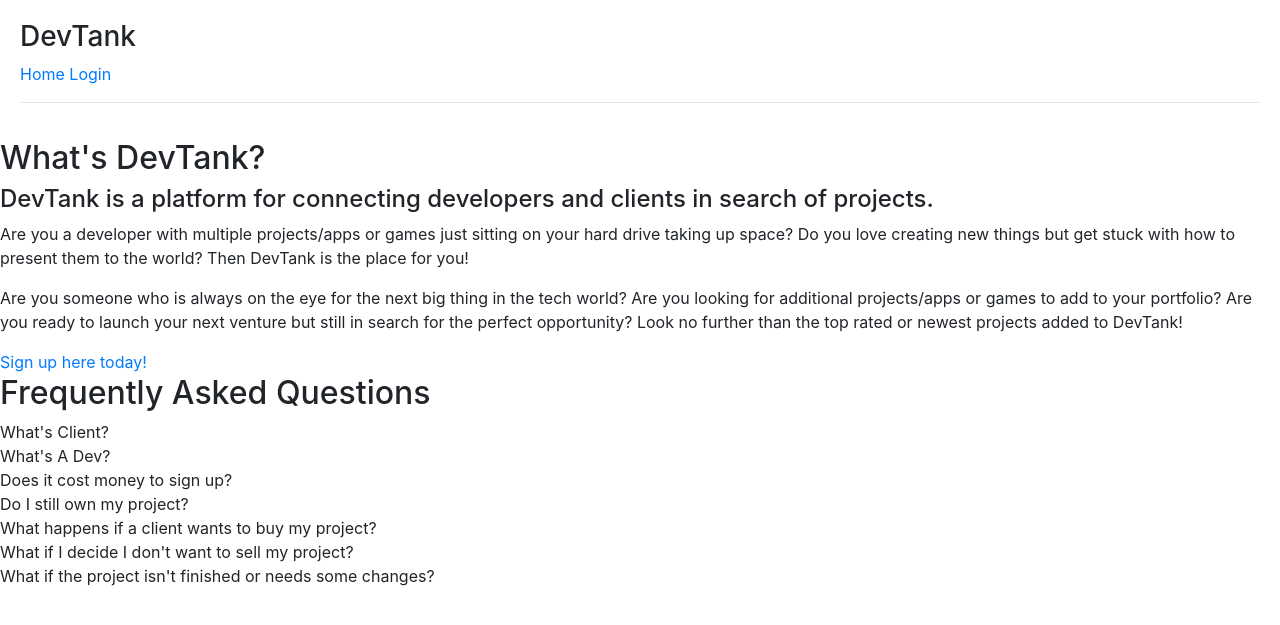
After one commit to dwaynelaforce/devtank, a Django app: page /about in a window 1280 px wide. The commit adds this page. Shown: the top 625 px of the page. Run offline with Django 3.2, Linux system fonts and the light colour scheme; some libraries are stand-ins or nearby versions.

Commit message:
GB Updates
I added an about, some additional placeholder hard coded content and have begun hashing out a rough messaging option.

```diff
--- a/main_app/static/css/style.css
+++ b/main_app/static/css/style.css
@@ -9,3 +9,21 @@ nav {
     justify-content: space-between;
     align-content: center;
 }
+
+.feature {
+    margin-left: 150px;
+}
+
+.feature h1{
+    display: inline-block;
+    vertical-align: middle;
+    padding: 20px;
+}
+
+.stories {
+    width: 600px;
+}
+
+.content {
+    display: flex;
+}
--- /dev/null
+++ b/main_app/templates/about.html
@@ -0,0 +1,47 @@
+<!DOCTYPE html>
+<html lang="en">
+
+<head>
+    {% load static %}
+    <meta charset="UTF-8">
+    <meta name="viewport" content="width=device-width, initial-scale=1.0">
+    <title>Profile Page</title>
+    <link rel="stylesheet" href="{% static 'css/style.css' %}">
+    <link rel="stylesheet" href="https://stackpath.bootstrapcdn.com/bootstrap/4.5.2/css/bootstrap.min.css"
+        integrity="sha384-JcKb8q3iqJ61gNV9KGb8thSsNjpSL0n8PARn9HuZOnIxN0hoP+VmmDGMN5t9UJ0Z" crossorigin="anonymous">
+</head>
+
+<body>
+    <nav>
+        <h3>DevTank</h3>
+        <div class="header">
+            <a href="/">Home</a>
+            <a href="/login_reg">Login</a>
+        </div>
+        <hr>
+    </nav>
+
+    <div class="info">
+        <h2>What's DevTank?</h2>
+        <h4>DevTank is a platform for connecting developers and clients in search of projects.</h4>
+        <p>Are you a developer with multiple projects/apps or games just sitting on your hard drive taking up space? Do you love creating new things but get stuck with how to present them to the world? Then DevTank is the place for you!</p>
+        <p>Are you someone who is always on the eye for the next big thing in the tech world? Are you looking for additional projects/apps or games to add to your portfolio? Are you ready to launch your next venture but still in search for the perfect opportunity? Look no further than the top rated or newest projects added to DevTank!</p>
+        <a href="/login_reg">Sign up here today!</a>
+    </div>
+
+    <div class="faq">
+        <h2>Frequently Asked Questions</h2>
+        <ul>
+            <li>What's Client?</li>
+            <li>What's A Dev?</li>
+            <li>Does it cost money to sign up?</li>
+            <li>Do I still own my project?</li>
+            <li>What happens if a client wants to buy my project?</li>
+            <li>What if I decide I don't want to sell my project?</li>
+            <li>What if the project isn't finished or needs some changes?</li>
+        </ul>
+    </div>
+
+</body>
+
+</html>
--- a/main_app/templates/upload_proj.html
+++ b/main_app/templates/upload_proj.html
@@ -8,11 +8,12 @@
     <title>Upload Project</title>
 </head>
 <body>
-    <div class="container">
     <nav>
         <h1>DevTank</h1>
         <p>Welcome, {{user.alias}} </p>
         <div class="header">
+            <a href="/dashboard">Dashboard</a>
+            <a href="/inbox">Inbox</a>
             <a href="/logout">Logout</a>
         </div>
         <hr>
@@ -54,6 +55,5 @@
             <button class = 'btn btn-outline-success ml-2 mt-2'>Upload Project</button>
         </form>
     </div>
-    </div>
 </body>
 </html>
--- a/main_app/urls.py
+++ b/main_app/urls.py
@@ -4,6 +4,8 @@ from . import views
 urlpatterns = [
     path('', views.index),
     path('dashboard', views.dashboard),
+    path('about', views.about),
+    path('inbox/<int:user_id>', views.inbox),
     path('add_project', views.add_project),
     path('create_project', views.create_project),
     path('logout', views.logout),
--- a/main_app/views.py
+++ b/main_app/views.py
@@ -9,7 +9,7 @@ def index(request):
     #     do this
 
     context = {
-        'projects': Project.categories.all(),
+        'projects': Project.objects.all(),
     }
 
 
@@ -63,6 +63,22 @@ def create_project(request):
 #     )
 #     return redirect('/some path to the project')
 
+def about(request):
+    return render(request, 'about.html')
+
+def inbox(request, user_id):
+
+    if request.session['role'] == 'client':
+        user = Client.objects.get(id=request.session['client_id'])
+    elif request.session['role'] == 'dev':
+        user = Dev.objects.get(id=request.session['dev_id'])
+
+    context = {
+        'user': user,
+        "all_devs": Dev.objects.all(),
+    }
+    return render(request, 'inbox.html', context)
+
 def logout(request):
     request.session.flush()
     return redirect('/')
```
Also changed, not shown: main_app/templates/dashboard.html (+7 -6 lines), main_app/templates/inbox.html (added, +51 -0 lines), main_app/templates/index.html (+42 -3 lines). Lines whose indentation alone changed are shown as unchanged.
